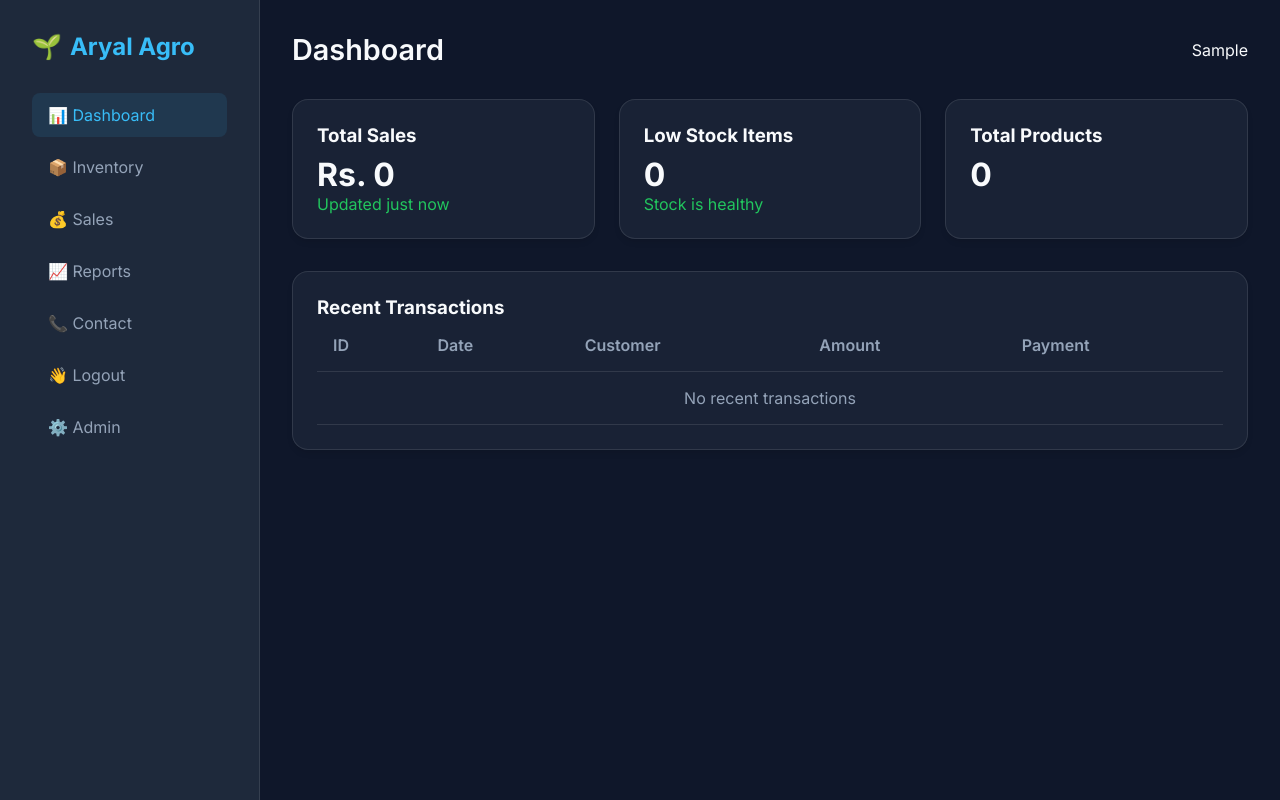
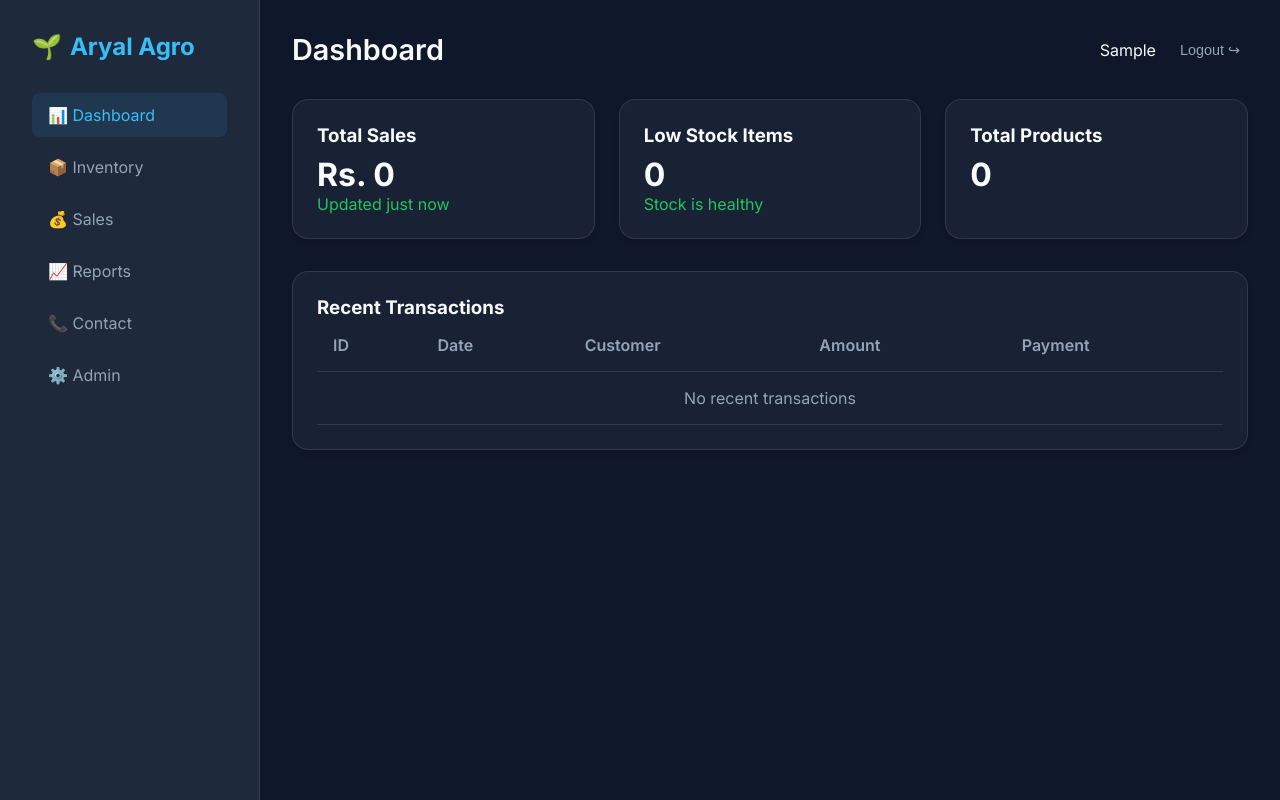
Before and after one commit to badalaryal11/aryal-erp, a Django app: page / in a window 1280 px wide. Run offline with Django 4.2, Linux system fonts and the light colour scheme; the visitor is signed in with stand-in values (Sample User, id 1); data comes from the database, SQL or seed files in the repository; data that the repository does not hold is empty.

Commit message:
Move logout button to header next to username

```diff
--- a/core/templates/core/base.html
+++ b/core/templates/core/base.html
@@ -36,14 +36,7 @@
                 <li><a href="{% url 'contact' %}"
                         class="nav-link {% if request.resolver_match.url_name == 'contact' %}active{% endif %}">📞
                         Contact</a></li>
-                <li>
-                    <form action="{% url 'logout' %}" method="post" style="display: inline;">
-                        {% csrf_token %}
-                        <button type="submit" class="nav-link"
-                            style="background: none; border: none; width: 100%; cursor: pointer; font-size: 1rem; font-family: inherit;">👋
-                            Logout</button>
-                    </form>
-                </li>
+
                 <li><a href="/admin/" class="nav-link">⚙️ Admin</a></li>
             </ul>
         </nav>
@@ -53,8 +46,15 @@
         <header class="header">
             <button class="menu-toggle" id="menuToggle">☰</button>
             <h1 class="page-title">{% block page_title %}Dashboard{% endblock %}</h1>
-            <div class="user-profile">
+            <div class="user-profile" style="display: flex; align-items: center; gap: 1rem;">
                 <span>{{ user.username|default:'Guest'|title }}</span>
+                <form action="{% url 'logout' %}" method="post" style="display: inline;">
+                    {% csrf_token %}
+                    <button type="submit"
+                        style="background: none; border: none; cursor: pointer; color: var(--text-secondary); font-size: 0.9rem; padding: 0.5rem; border-radius: 0.5rem; transition: color 0.3s ease;">
+                        Logout ↪
+                    </button>
+                </form>
             </div>
         </header>
 
```
